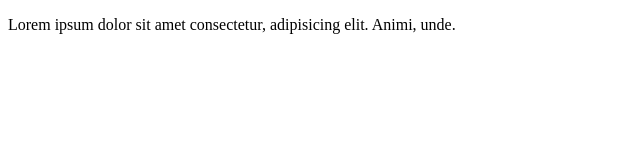
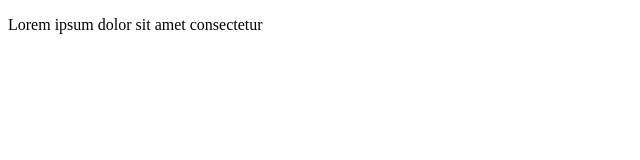
Before and after one commit to san2304/ds, a plain HTML site: page index.html in a window 1280 px wide. Shown: the whole page, without its empty margins (0-640 px from the left). Drawn offline with Linux system fonts and the light colour scheme.

Commit message:
Update index.html

```diff
--- a/index.html
+++ b/index.html
@@ -7,6 +7,6 @@
     <title>Document</title>
 </head>
 <body>
-    <p>Lorem ipsum dolor sit amet consectetur, adipisicing elit. Animi, unde.</p>
+    <p>Lorem ipsum dolor sit amet consectetur</p>
 </body>
 </html>
```
